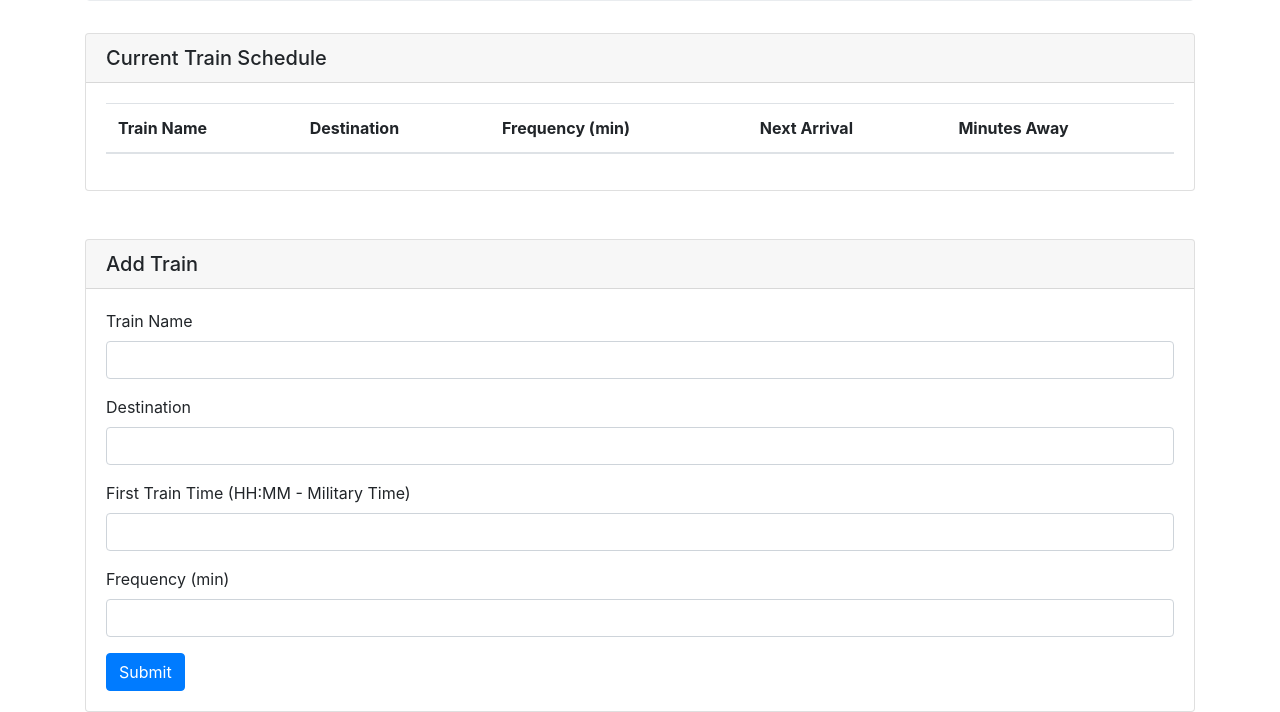
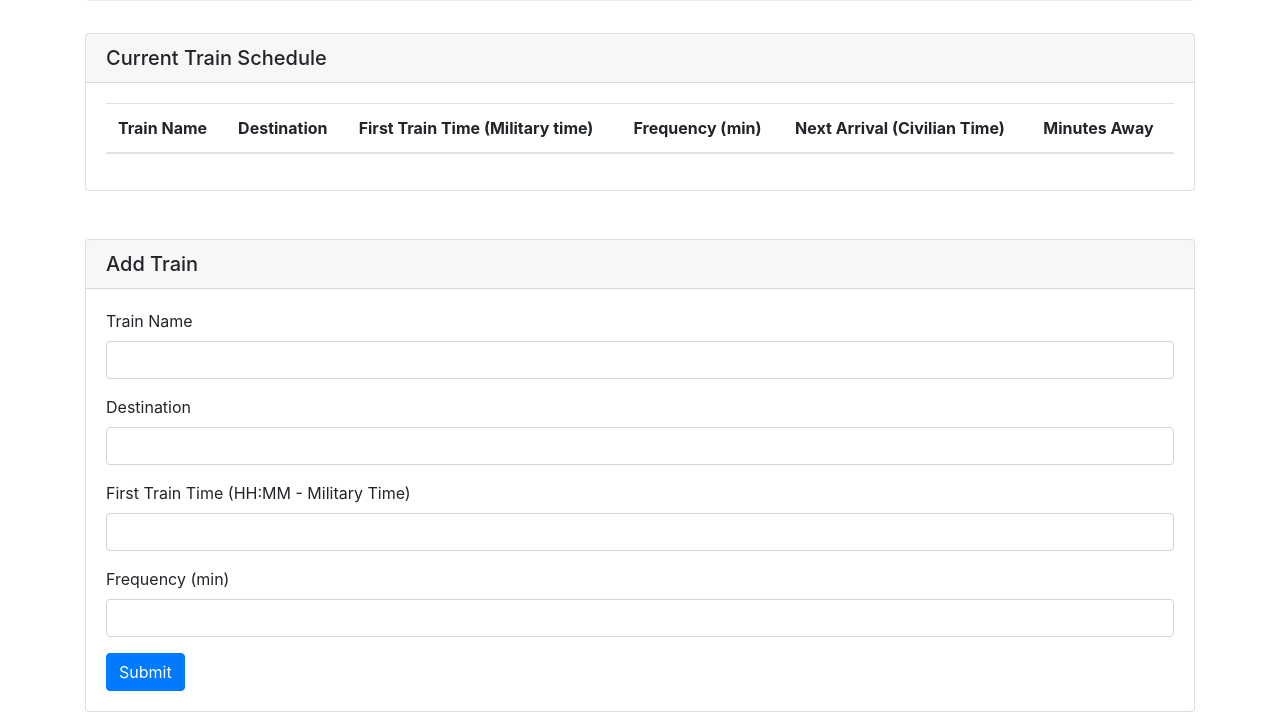
Before and after one commit to cganzon/Train-Scheduler, a plain HTML site: page index.html in a window 1280 px wide. Shown: the part 218-930 px from the top of the page. Drawn offline with nearby package versions, Linux system fonts and the light colour scheme; no server answers.

Commit message:
added first train  time column

```diff
--- a/assets/javascript/app.js
+++ b/assets/javascript/app.js
@@ -73,6 +73,7 @@ database.ref("/Train Data").on("child_added", function(trainSnapshot) {
     console.log("<stron>New Train Info</strong>");
     console.log("Name: " + trainNameOutput);
     console.log("Destination: " + destinationOutput);
+    console.log("First Train Time: " + firstTrainTimeOutput);
     console.log("Frequency: " + frequencyOutput);
     console.log("Next Arrival: " + nextTrainArrival);
     console.log("Minutes Away: " + minutesAway);
@@ -81,6 +82,7 @@ database.ref("/Train Data").on("child_added", function(trainSnapshot) {
     var newRow = $("<tr>").append(
         $("<td>").text(trainNameOutput),
         $("<td>").text(destinationOutput),
+        $("<td>").text(firstTrainTimeOutput),
         $("<td>").text(frequencyOutput),
         $("<td>").text(nextTrainArrival),
         $("<td>").text(minutesAway)
--- a/index.html
+++ b/index.html
@@ -34,8 +34,9 @@
                         <tr>
                             <th scope="col">Train Name</th>
                             <th scope="col">Destination</th>
+                            <th scope="col">First Train Time (Military time)</th>
                             <th scope="col">Frequency (min)</th>
-                            <th scope="col">Next Arrival</th>
+                            <th scope="col">Next Arrival (Civilian Time)</th>
                             <th scope="col">Minutes Away</th>
                         </tr>
                     </thead>
```
